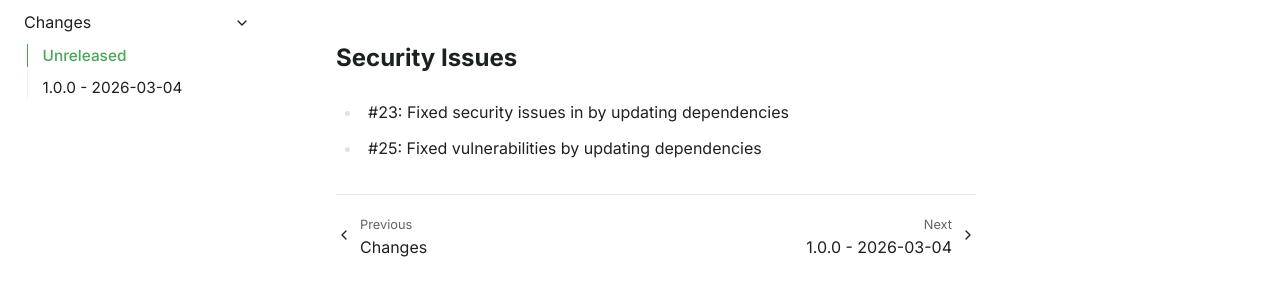
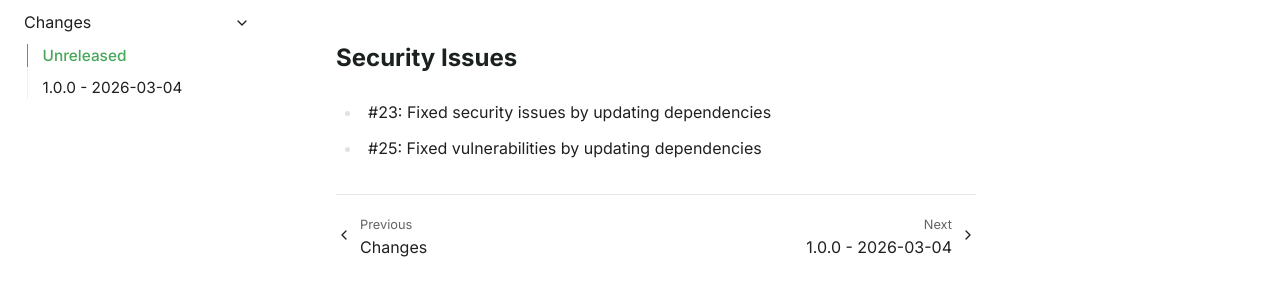
Before and after one commit to exasol/test-db-builder-python, a Sphinx documentation site: the page built from doc/changes/unreleased.md, in a window 1280 px wide. Shown: the part 214-510 px from the top of the page. Built offline with Sphinx 7.4.7, drawn with Linux system fonts in a browser that asks for light colours.

```diff
--- a/doc/changes/unreleased.md
+++ b/doc/changes/unreleased.md
@@ -4,5 +4,5 @@
 
 ## Security Issues
 
-* #23: Fixed security issues in by updating dependencies
+* #23: Fixed security issues by updating dependencies
 * #25: Fixed vulnerabilities by updating dependencies
```
